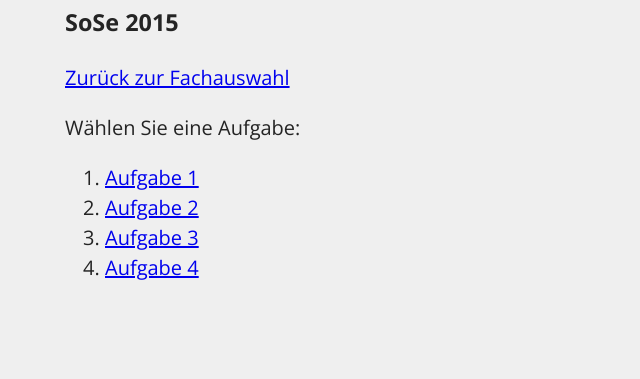
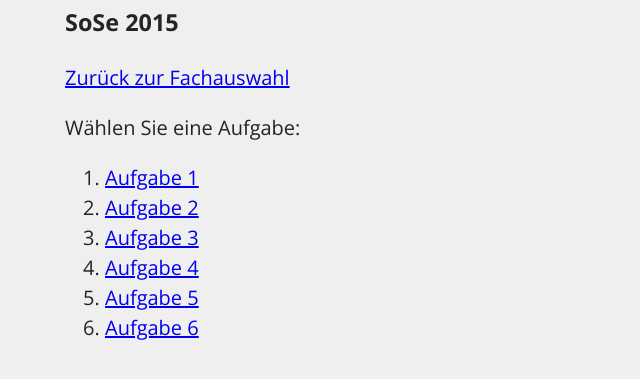
Before and after one commit to DreadNoize/Uniwebspace, a plain HTML site: page elektrotechnik.html in a window 1280 px wide. Shown: the part 115-494 px from the top of the page, without its empty margins (225-865 px from the left). Drawn offline with nearby package versions, Linux system fonts and the light colour scheme.

Commit message:
added last links

```diff
--- a/elektrotechnik.html
+++ b/elektrotechnik.html
@@ -25,9 +25,9 @@
 		<li> <a href="estaufgabe2.html">Aufgabe 2</a> </li>
 		<li> <a href="estaufgabe3.html">Aufgabe 3</a> </li>
 		<li> <a href="estaufgabe4.html">Aufgabe 4</a> </li>
-		<!--<li> <a href="estaufgabe5.html">Aufgabe 5</a> </li>
+		<li> <a href="estaufgabe5.html">Aufgabe 5</a> </li>
 		<li> <a href="estaufgabe6.html">Aufgabe 6</a> </li>
-        <li> <a href="estaufgabe7.html">Aufgabe 7</a> </li> -->
+
 
 	</ol>
 
```
